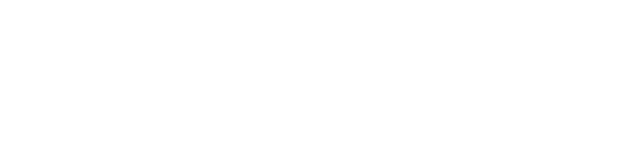
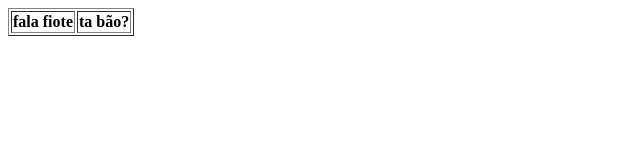
Before and after one commit to Grauber157/Informatica, a plain HTML site: page test.html in a window 1280 px wide. Shown: the whole page, without its empty margins (0-640 px from the left). Drawn offline with Linux system fonts and the light colour scheme.

Commit message:
Update test.html

```diff
--- a/test.html
+++ b/test.html
@@ -1,12 +1,17 @@
 <!DOCTYPE html>
-<html lang="en">
+<html lang=pt-br">
 <head>
     <meta charset="UTF-8">
     <meta http-equiv="X-UA-Compatible" content="IE=edge">
     <meta name="viewport" content="width=device-width, initial-scale=1.0">
-    <title>Document</title>
+    <title>Mais um teste</title>
 </head>
 <body>
-
+    <table border="1">
+        <tr>
+            <th>fala fiote</th>
+            <th>ta bão?</th>
+        </tr>
+    </table>
 </body>
 </html>
```
